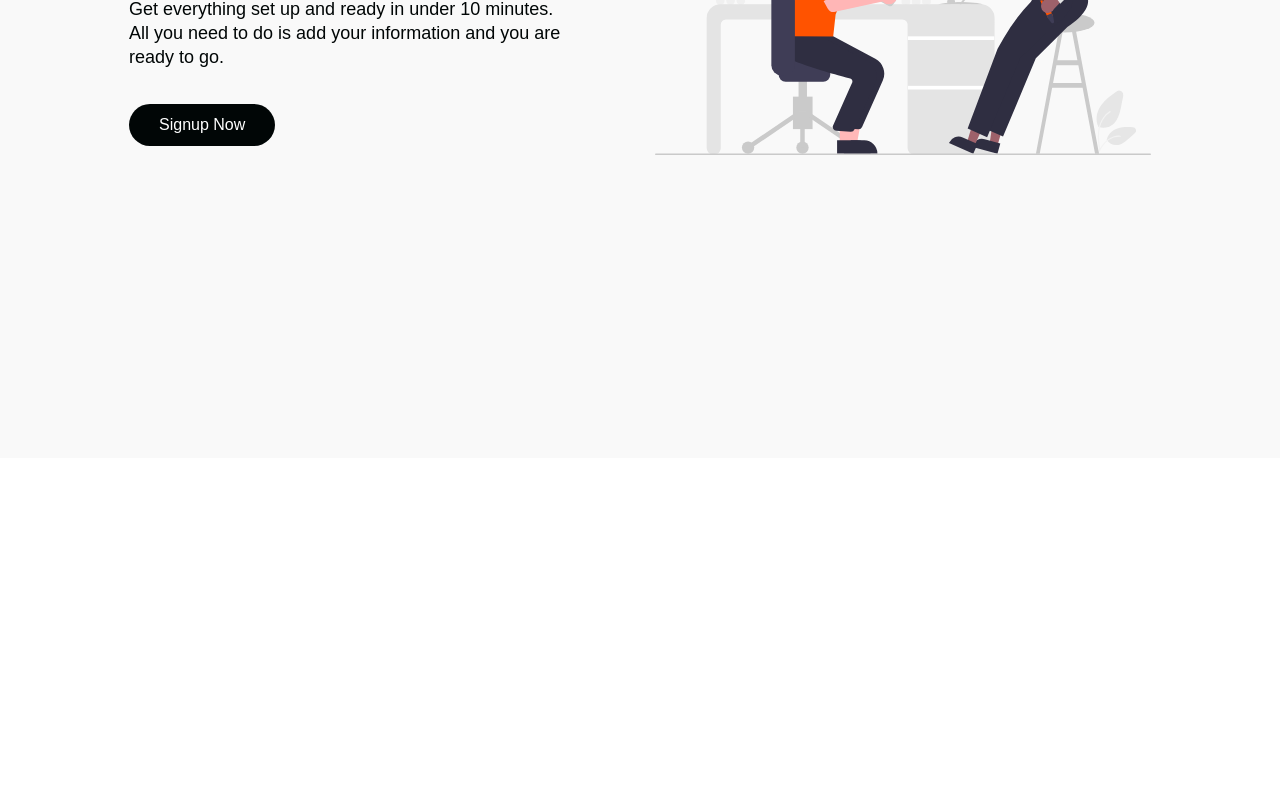
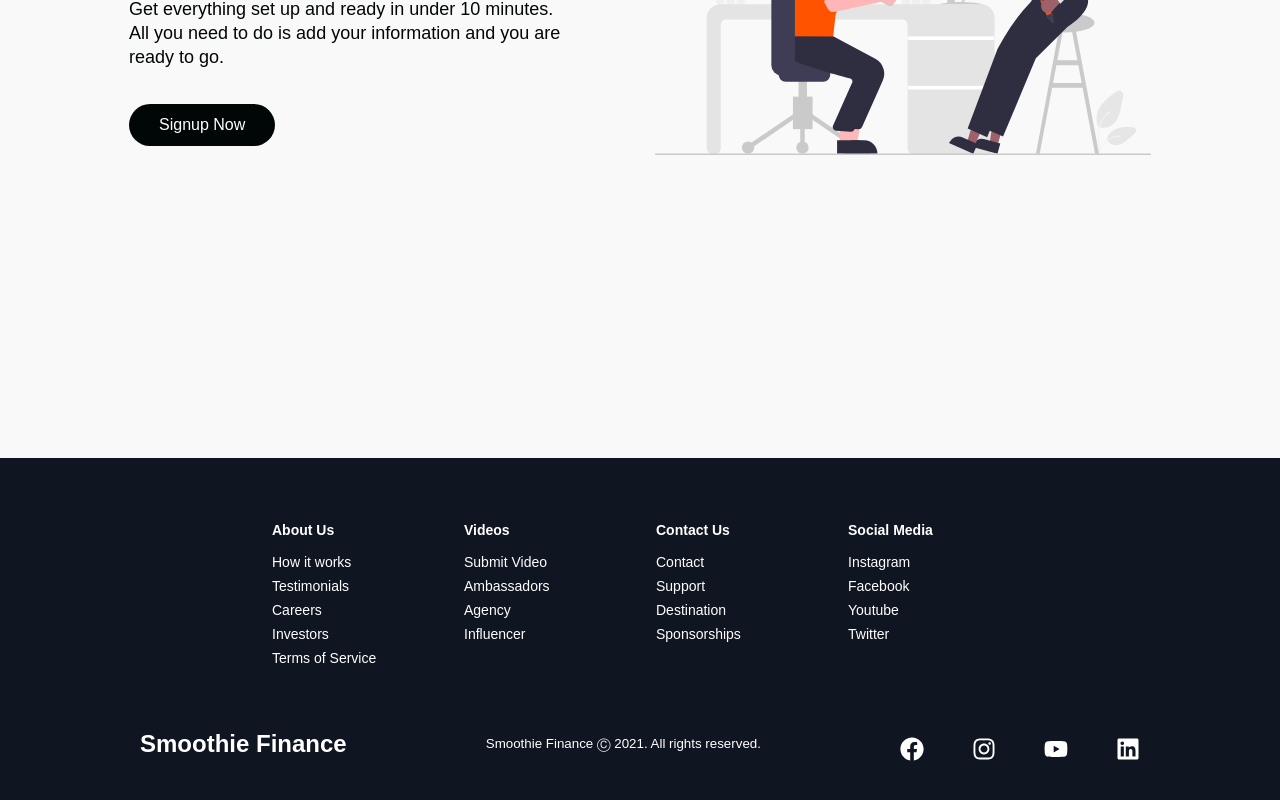
Before and after one commit to albiberon/smooth-scroll-website, a React (Create React App) app: page / in a window 1280 px wide. Shown: the part 3722-4522 px from the top of the page. Before the commit the page ends 4180 px from the top, so only its background shows below. Built offline with nearby package versions, Linux system fonts and the light colour scheme.

Commit message:
footer added

```diff
--- /dev/null
+++ b/src/components/Footer/FooterElements.js
@@ -0,0 +1,115 @@
+import styled from 'styled-components'
+import {Link} from 'react-router-dom'
+
+export const FooterContainer = styled.div`
+    background-color: #101522;
+`
+export const FooterWrap = styled.div`
+    padding: 48px 24px;
+    display: flex;
+    flex-direction: column;
+    justify-content: center;
+    align-items: center;
+    max-width: 1100px;
+    margin: 0 auto;
+`
+
+export const FooterLinksContainer = styled.div`
+    display: flex;
+    justify-content: center;
+
+    @media screen and (max-width: 820px) {
+        padding-top: 32px;
+    }
+`
+
+export const FooterLinksWrapper = styled.div`
+    display: flex;
+
+    @media screen and (max-width: 820px) {
+        flex-direction: column;
+    }
+`
+
+export const FooterLinkItems = styled.div`
+     display: flex;
+     flex-direction: column;
+     align-items: flex-start;
+     margin: 16px;
+     text-align: left;
+     width: 160px;
+     box-sizing: border-box;
+     color: #fff;
+
+     @media screen and (max-width: 420px) {
+         margin: 0;
+         padding: 10px;
+         width: 100%;
+     }
+`
+
+export const FooterLinkTitle = styled.h1`
+    font-size: 14px;
+    margin-bottom: 16px;
+`
+
+export const FooterLink = styled(Link)`
+    color: #fff;
+    text-decoration: none;
+    margin-bottom: 0.5rem;
+    font-size: 14px;
+
+    &:hover {
+        color: #01bf71;
+        transition: 0.3s ease-out;
+    }
+`
+export const SocialMedia = styled.section`
+    max-width: 1000px;
+    width: 100%;
+`
+
+export const SocialMediaWrap = styled.div`
+    display: flex;
+    justify-content: space-between;
+    align-items: center;
+    max-width: 1100px;
+    margin: 40px auto 0 auto;
+
+    @media screen and (max-width: 820px) {
+        flex-direction: column;
+    }
+`
+
+export const SocialLogo = styled(Link) `
+    color: #fff;
+    justify-self: start;
+    cursor: pointer;
+    text-decoration: none;
+    font-size: 1.5rem;
+    display: flex;
+    align-items: center;
+    margin-bottom: 16px;
+    font-weight: bold;
+`
+
+export const WebsiteRights = styled.small`
+    color: #fff;
+    margin-bottom: 16px;
+`
+
+export const SocialIcons = styled.div`
+    display: flex;
+    justify-content: space-between;
+    align-items: center;
+    width: 240px;
+
+    /* @media screen and (max-width: 820px) {
+        padding-top: 32px;
+    } */
+`
+
+export const SocialIconLink = styled.a`
+    color: #fff;
+    font-size: 24px;
+`
--- /dev/null
+++ b/src/components/Footer/index.js
@@ -0,0 +1,72 @@
+import React from 'react'
+import { FooterContainer, FooterWrap, FooterLinksContainer,
+         FooterLinksWrapper, FooterLinkItems, FooterLinkTitle,
+         FooterLink, SocialMedia, SocialMediaWrap, SocialLogo,
+         WebsiteRights, SocialIcons, SocialIconLink } from './FooterElements'
+import { FaFacebook, FaInstagram, FaYoutube, FaLinkedin } from 'react-icons/fa'
+
+const Footer = () => {
+    return (
+        <FooterContainer>
+            <FooterWrap>
+                <FooterLinksContainer>
+                    <FooterLinksWrapper>
+                        <FooterLinkItems>
+                            <FooterLinkTitle>About Us</FooterLinkTitle>
+                                <FooterLink to='/signin'>How it works</FooterLink>
+                                <FooterLink to='/signin'>Testimonials</FooterLink>
+                                <FooterLink to='/signin'>Careers</FooterLink>
+                                <FooterLink to='/signin'>Investors</FooterLink>
+                                <FooterLink to='/signin'>Terms of Service</FooterLink>
+                        </FooterLinkItems>
+                        <FooterLinkItems>
+                            <FooterLinkTitle>Videos</FooterLinkTitle>
+                                <FooterLink to='/signin'>Submit Video</FooterLink>
+                                <FooterLink to='/signin'>Ambassadors</FooterLink>
+                                <FooterLink to='/signin'>Agency</FooterLink>
+                                <FooterLink to='/signin'>Influencer</FooterLink>
+                        </FooterLinkItems>
+                        <FooterLinkItems>
+                            <FooterLinkTitle> Contact Us</FooterLinkTitle>
+                                <FooterLink to='/signin'>Contact</FooterLink>
+                                <FooterLink to='/signin'>Support</FooterLink>
+                                <FooterLink to='/signin'>Destination</FooterLink>
+                                <FooterLink to='/signin'>Sponsorships</FooterLink>
+                        </FooterLinkItems>
+                        <FooterLinkItems>
+                            <FooterLinkTitle>Social Media</FooterLinkTitle>
+                                <FooterLink to='/signin'>Instagram</FooterLink>
+                                <FooterLink to='/signin'>Facebook</FooterLink>
+                                <FooterLink to='/signin'>Youtube</FooterLink>
+                                <FooterLink to='/signin'>Twitter</FooterLink>
+                        </FooterLinkItems>
+                    </FooterLinksWrapper>
+                </FooterLinksContainer>
+                <SocialMedia>
+                    <SocialMediaWrap>
+                        <SocialLogo to="/">
+                                Smoothie Finance
+                        </SocialLogo>
+                        <WebsiteRights>Smoothie Finance Ⓒ  {new Date().getFullYear()}. All rights reserved.</WebsiteRights>
+                        <SocialIcons>
+                            <SocialIconLink to="/" target="_black" aria-label="Facebook">
+                                <FaFacebook/>
+                            </SocialIconLink>
+                            <SocialIconLink to="/" target="_black" aria-label="Instagram">
+                                <FaInstagram/>
+                            </SocialIconLink>
+                            <SocialIconLink to="/" target="_black" aria-label="Youtube">
+                                <FaYoutube/>
+                            </SocialIconLink>
+                            <SocialIconLink to="/" target="_black" aria-label="Linkedin">
+                                <FaLinkedin/>
+                            </SocialIconLink>
+                        </SocialIcons>
+                    </SocialMediaWrap>
+                </SocialMedia>
+            </FooterWrap>
+        </FooterContainer>
+    )
+}
+
+export default Footer
--- a/src/pages/index.js
+++ b/src/pages/index.js
@@ -5,6 +5,7 @@
 import Navbar from '../components/Navbar'
 import Services from '../components/Services/index'
 import Sidebar from '../components/Sidebar'
+import Footer from '../components/Footer'
 
 
 function Home() {
@@ -24,6 +25,7 @@
             <InfoSection { ...homeObjTwo}/>
             <Services/>
             <InfoSection { ...homeObjThree}/>
+            <Footer/>
         </>
     )
 }
```
